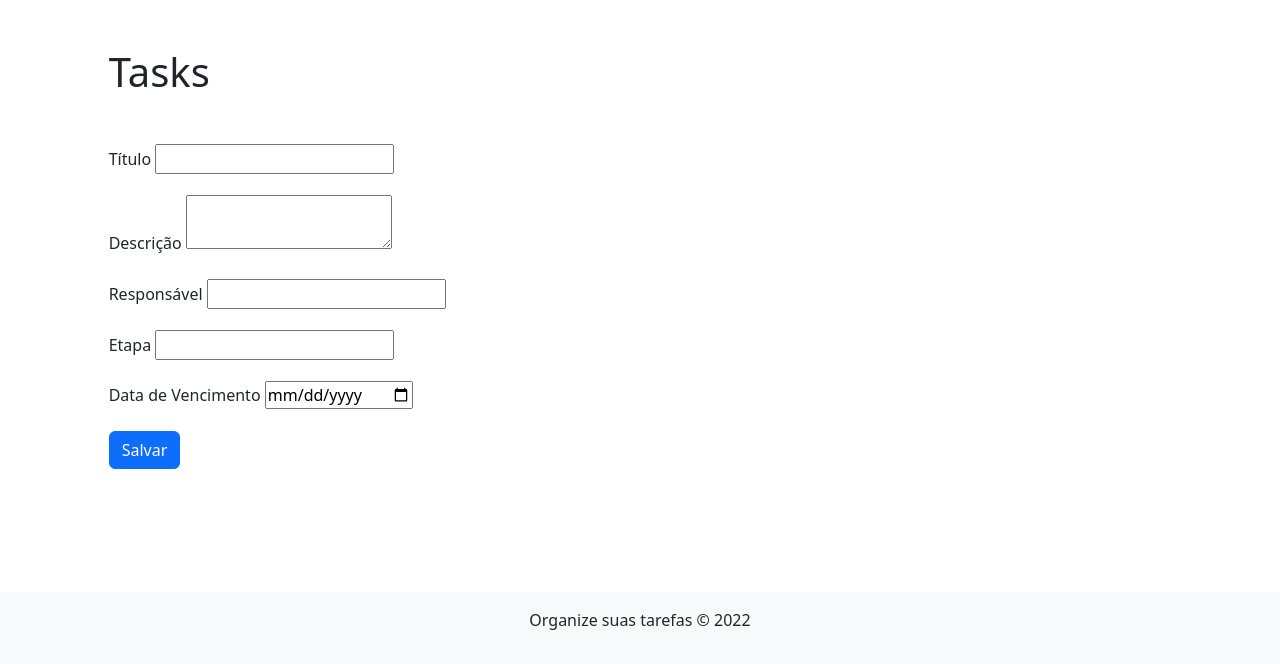
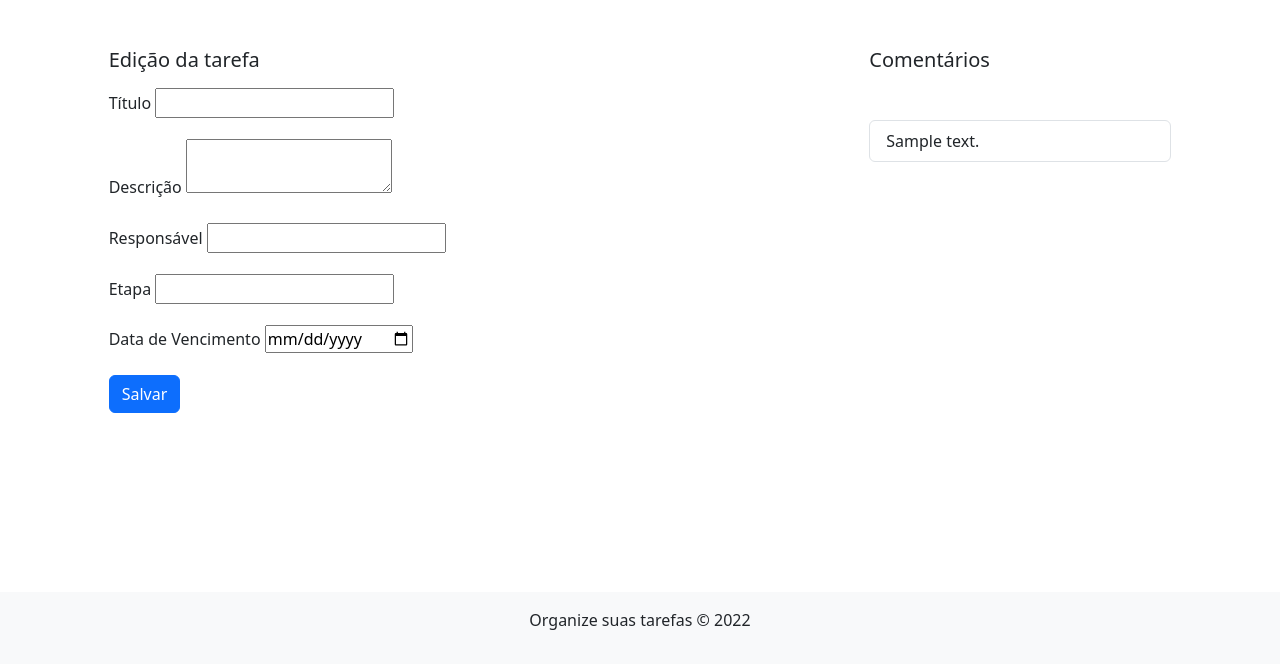
Before and after one commit to thanwill/kanban-up, a Django app: template templates/tasks/edit.html in a window 1280 px wide. Shown: the part 136-800 px from the top of the page. Run offline with Django 3.2, Linux system fonts and the light colour scheme; the template is opened without the code that fills it: most values are stand-ins (such as "Sample title", 1, 10 or a date in 2020); form fields are guessed from the names that the template uses.

Commit message:
Correção da interface, adição da tela de comentários
Signed-off-by: Jonathan Pereira <jonathan14willian@gmail.com>

```diff
--- a/tasks/admin.py
+++ b/tasks/admin.py
@@ -1,4 +1,6 @@
 from django.contrib import admin
-from .models import Task
+
+from .models import Task, Comment
 
 admin.site.register(Task)
+admin.site.register(Comment)
--- a/tasks/urls.py
+++ b/tasks/urls.py
@@ -10,5 +10,6 @@ urlpatterns = [
     path('edit/<int:task_id>/', tasks.edit_task, name='edit_task'),
     path("list/", tasks.task_list, name="task_list"),
     path("atualizar/<int:task_id>/<int:user_id>/", tasks.change_user, name="change_user"),
+    path("comentario/<int:task_id>/", tasks.add_comment, name="add_comment"),
 
 ]
--- a/templates/home/index.html
+++ b/templates/home/index.html
@@ -6,7 +6,6 @@
     <title>{% block title %}Tela inicial{% endblock %}</title>
     <link href="https://cdn.jsdelivr.net/npm/bootstrap@5.3.3/dist/css/bootstrap.min.css" rel="stylesheet"
           integrity="sha384-QWTKZyjpPEjISv5WaRU9OFeRpok6YctnYmDr5pNlyT2bRjXh0JMhjY6hW+ALEwIH" crossorigin="anonymous">
-</head>
     <style>
         html, body {
             height: 100%;
@@ -25,8 +24,10 @@
             position: relative;
             bottom: 0;
             width: 100%;
+            display: none; /* Oculta o footer inicialmente */
         }
     </style>
+</head>
 <body>
 <header>
     <nav class="navbar navbar-expand-lg bg-body-tertiary p-5">
@@ -39,7 +40,6 @@
             <div class="collapse navbar-collapse" id="navbarNav">
                 <ul class="navbar-nav">
                     <li class="nav-item">
-                        <!-- Adicione o link para a página de tarefas -->
                         <a class="nav-link" href="{% url 'tasks:index' %}">Tarefas</a>
                     </li>
                     <li class="nav-item dropdown">
@@ -52,7 +52,6 @@
                             <li><a class="dropdown-item" href="#">Configuração</a></li>
                         </ul>
                     </li>
-
                 </ul>
             </div>
             <a href="{% url 'logout' %}" class="btn btn-danger">Logout</a>
@@ -66,7 +65,7 @@
     {% endblock %}
 </main>
 
-<footer>
+<footer id="footer">
     <div class="container-fluid bg-body-tertiary p-3">
         <div class="row">
             <div class="col-12 text-center">
@@ -75,8 +74,19 @@
         </div>
     </div>
 </footer>
+
 <script src="https://cdn.jsdelivr.net/npm/bootstrap@5.3.3/dist/js/bootstrap.bundle.min.js"
         integrity="sha384-YvpcrYf0tY3lHB60NNkmXc5s9fDVZLESaAA55NDzOxhy9GkcIdslK1eN7N6jIeHz"
         crossorigin="anonymous"></script>
+<script>
+    window.addEventListener('scroll', function () {
+        const footer = document.getElementById('footer');
+        if ((window.innerHeight + window.scrollY) >= document.body.offsetHeight) {
+            footer.style.display = 'block';
+        } else {
+            footer.style.display = 'none';
+        }
+    });
+</script>
 </body>
 </html>
--- a/templates/tasks/edit.html
+++ b/templates/tasks/edit.html
@@ -1,6 +1,10 @@
 {% extends "tasks/index.html" %}
 
 {% block title %}Edição da tarefa{% endblock %}
+
+{% block title_page %}
+    <h5 class="text-start mb-3">Edição da tarefa</h5>
+{% endblock %}
 
 {% block content_task %}
 
@@ -32,3 +36,14 @@
     </form>
 
 {% endblock %}
+
+<!-- Cria uma lista de comentários-->
+
+{% block content_info %}
+    <h5 class="text-start mb-5">Comentários</h5>
+    <ul class="list-group">
+        {% for comment in task.comments.all %}
+            <li class="list-group-item">{{ comment.text }}</li>
+        {% endfor %}
+    </ul>
+{% endblock %}
--- a/templates/tasks/index.html
+++ b/templates/tasks/index.html
@@ -4,8 +4,10 @@
 
 {% block content %}
     <div class="row mt-5">
-        <div class="col-lg-6 offset-lg-1">
-            <h1 class="text-start mb-5">Tasks</h1>
+        <div class="col-sm-10 offset-sm-1 col-md-6 offset-lg-1">
+            {% block title_page %}
+                <h5 class="text-start mb-3">Lista de tarefas</h5>
+            {% endblock %}
             {% block content_task %}
             {% endblock %}
         </div>
@@ -13,7 +15,6 @@
             {% block content_info %}
             {% endblock %}
         </div>
-
     </div>
     <div class="modal fade" id="createModalTask" tabindex="-1" aria-labelledby="createModalTasklLabel"
          aria-hidden="true">
@@ -57,5 +58,4 @@
             </div>
         </div>
     </div>
-
 {% endblock %}
--- a/templates/tasks/list.html
+++ b/templates/tasks/list.html
@@ -8,8 +8,9 @@
         <tr>
             <th>Nome</th>
             <th>Descrição</th>
+            <th>Responsável</th>
             <th>Opções</th>
-            <th>Responsável</th>
+
         </tr>
         </thead>
         <tbody>
@@ -55,7 +56,7 @@
 {% endblock %}
 
 {% block content_info %}
-    <h1 class="text-start mb-5">Informações</h1>
+    <h5 class="text-start mb-5">Informações</h5>
     <!-- Cria filtro por status -->
     <form method="get">
         <select name="status" class="form-select" onchange="this.form.submit()">
```
Also changed, not shown: forms/forms.py (+14 -0 lines), tasks/views.py (+21 -4 lines), db.sqlite3. Lines whose indentation alone changed are shown as unchanged.
